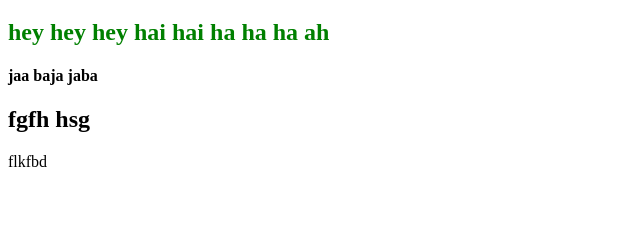
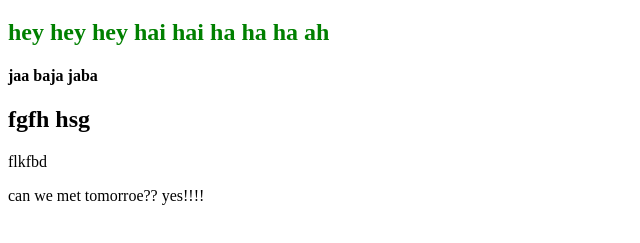
Before and after one commit to RahulPSkadumeni/learnGit, a plain HTML site: page hey.html in a window 1280 px wide. Shown: the part 61-304 px from the top of the page, without its empty margins (0-640 px from the left). Drawn offline with Linux system fonts and the light colour scheme.

Commit message:
positive answer

```diff
--- a/hey.html
+++ b/hey.html
@@ -18,6 +18,7 @@
     <h2>fgfh hsg</h2>
     <p>flkfbd</p>
 </body>
-
+can we met tomorroe??
+yes!!!!
 </body>
 </html>
```
